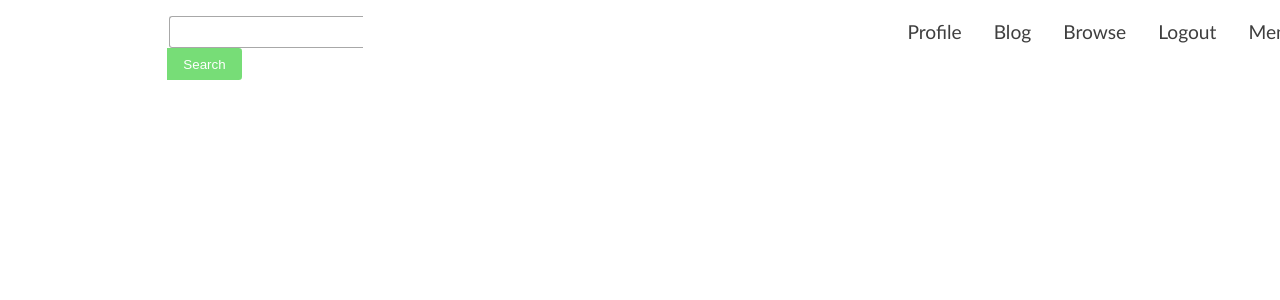
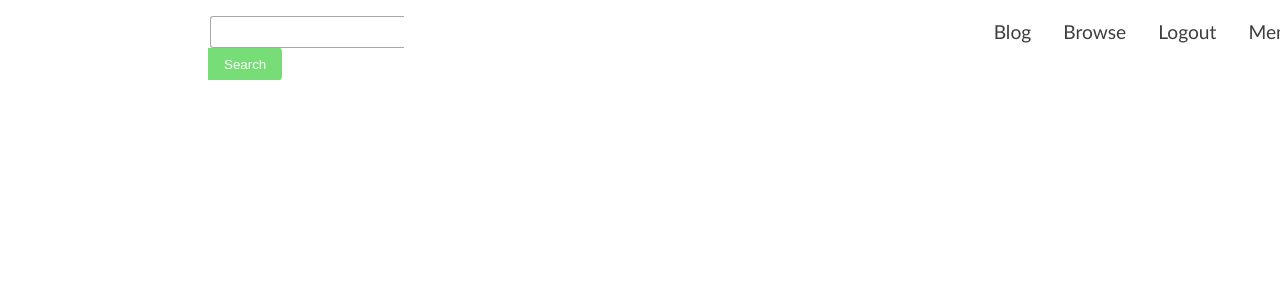
Before and after one commit to blizstone/STI-Project-Group-5, a PHP site: page /adminq3.php in a window 1280 px wide. Shown: the top 300 px of the page. Run offline with PHP 8.4, Linux system fonts and the light colour scheme; a user stored in the database is signed in; data that the repository does not hold is empty.

Commit message:
Update adminq3.php

```diff
--- a/adminq3.php
+++ b/adminq3.php
@@ -46,7 +46,6 @@ $delete = "Delete";
 				</form>
 			</div>
 			<div id="nav-top">
-				<p><a href="adminupdate.php" class="nav-top-link">Profile</a></p>
 				<p><a href="blog.php" class="nav-top-link">Blog</a></p>
 				<p><a href="listing.php" class="nav-top-link">Browse</a></p>
 				<p><a href="logout.php" class="nav-top-link">Logout</a></p>
```
